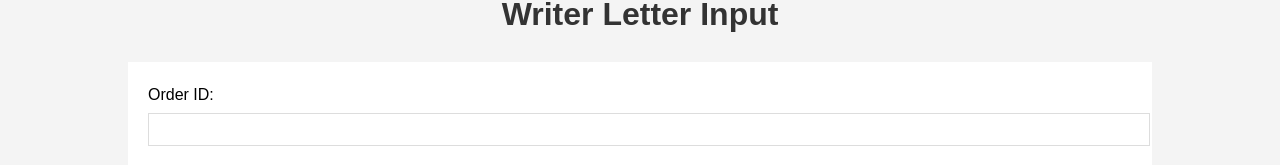
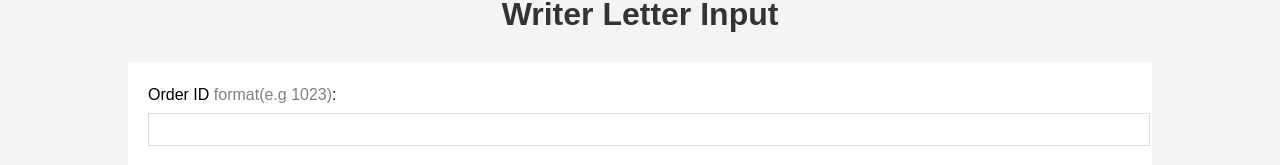
Before and after one commit to devwande/ordering, a website: page index.html in a window 1280 px wide. Shown: the part 112-277 px from the top of the page. Drawn offline with Linux system fonts and the light colour scheme.

Commit message:
add: features

```diff
--- a/index.html
+++ b/index.html
@@ -15,7 +15,7 @@
 
     <form id="letterForm">
       <div>
-        <label for="orderId">Order ID:</label>
+        <label for="orderId">Order ID <span style="color: gray;">format(e.g 1023)</span>:</label>
         <input type="text" id="orderId" required>
       </div>
       <div>
```
